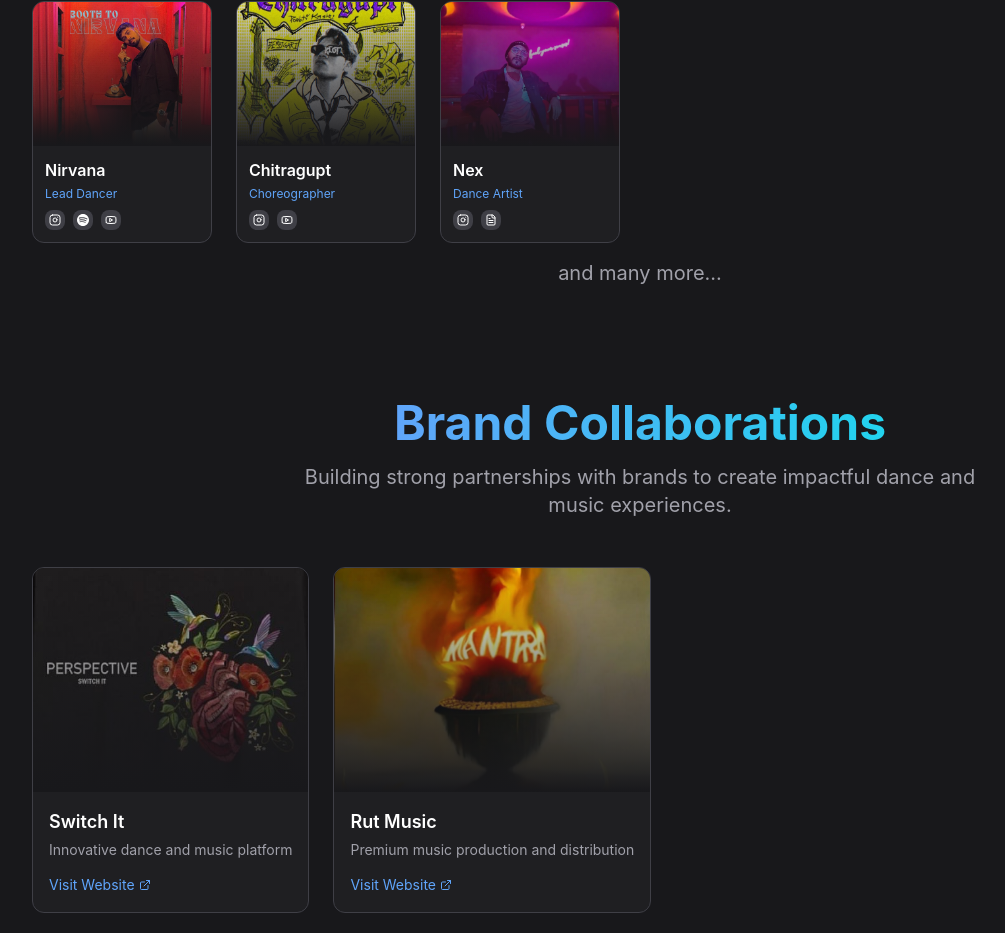
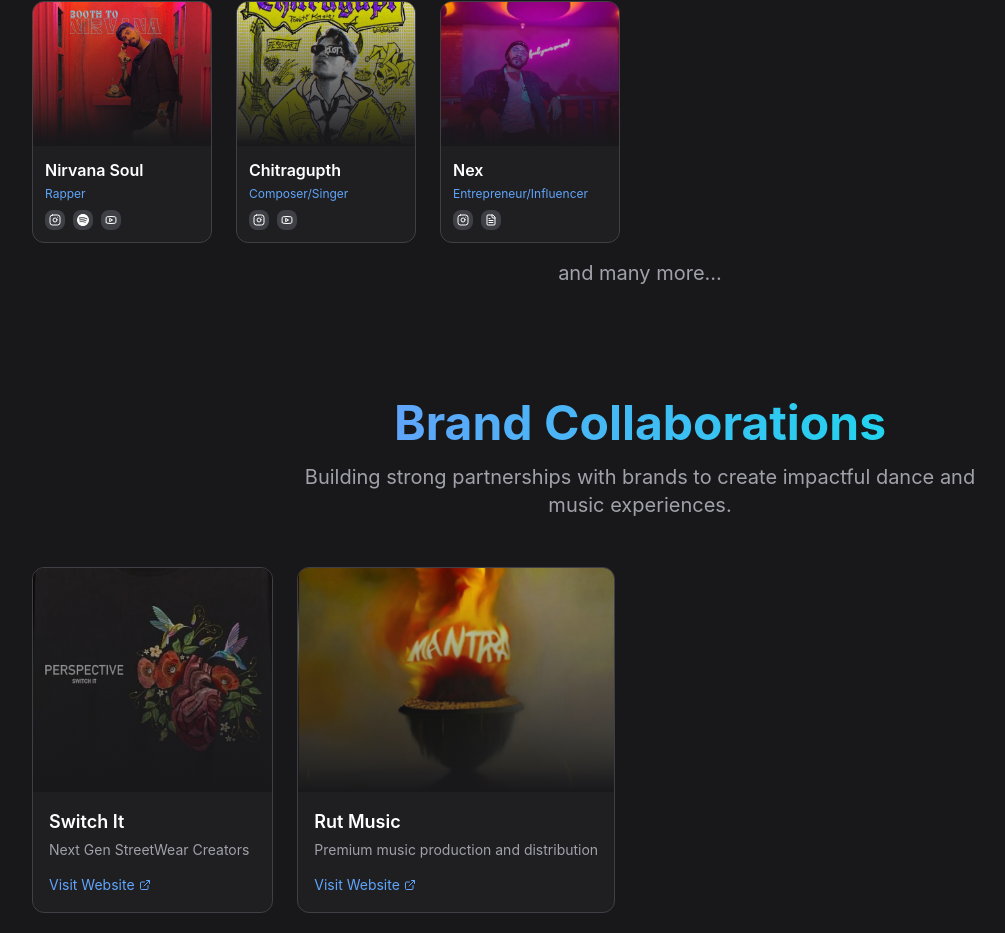
Before and after one commit to devjasani79/DevJ-Portfolio, a React (Vite) app: page /creative-side in a window 1280 px wide. Shown: the part 4399-5332 px from the top of the page, without its empty margins (0-1005 px from the left). Built offline with nearby package versions, Linux system fonts and the light colour scheme.

Commit message:
Update creative.ts

```diff
--- a/src/data/creative.ts
+++ b/src/data/creative.ts
@@ -48,22 +48,22 @@
 export const artistManagementStats = [
   {
     label: "Artists Managed",
-    value: "15+"
+    value: "10+"
   },
   {
     label: "Events Coordinated",
-    value: "50+"
+    value: "35+"
   },
   {
     label: "Brand Partnerships",
-    value: "20+"
+    value: "10+"
   }
 ];
 
 export const artists = [
   {
-    name: "Nirvana",
-    role: "Lead Dancer",
+    name: "Nirvana Soul",
+    role: "Rapper",
     image: "/src/assets/artist/nirvana.jpeg",
     socialLinks: {
       instagram: "https://www.instagram.com/nirvanasoul.music",
@@ -72,8 +72,8 @@
     }
   },
   {
-    name: "Chitragupt",
-    role: "Choreographer",
+    name: "Chitragupth",
+    role: "Composer/Singer",
     image: "/src/assets/artist/chitragupth.jpeg",
     socialLinks: {
       instagram: "https://www.instagram.com/chitraguptttt",
@@ -82,7 +82,7 @@
   },
   {
     name: "Nex",
-    role: "Dance Artist",
+    role: "Entrepreneur/Influencer",
     image: "/src/assets/artist/nex.jpeg",
     socialLinks: {
       instagram: "https://www.instagram.com/nex._b_",
@@ -94,7 +94,7 @@
 export const brands = [
   {
     name: "Switch It",
-    description: "Innovative dance and music platform",
+    description: "Next Gen StreetWear Creators",
     image: "/src/assets/Collabs/switchit.jpeg",
     link: "https://perspectivee.company.site/"
   },
@@ -106,26 +106,6 @@
   }
 ];
 
-export const videos: Video[] = [
-  {
-    title: "Contemporary Fusion",
-    url: "https://www.youtube.com/embed/your-video-id-1",
-    thumbnail: "/src/assets/artist/nirvana.jpeg",
-    description: "A beautiful fusion of contemporary and classical dance styles."
-  },
-  {
-    title: "Hip-Hop Showcase",
-    url: "https://www.youtube.com/embed/your-video-id-2",
-    thumbnail: "/src/assets/artist/chitragupth.jpeg",
-    description: "High-energy hip-hop performance featuring our talented artists."
-  },
-  {
-    title: "Street Dance Battle",
-    url: "https://www.youtube.com/embed/your-video-id-3",
-    thumbnail: "/src/assets/artist/nex.jpeg",
-    description: "Intense street dance battle showcasing raw talent and creativity."
-  }
-];
 export const contactInfo = {
   name: "Dev Jasani",
   email: "devjasani79@gmail.com",
```
